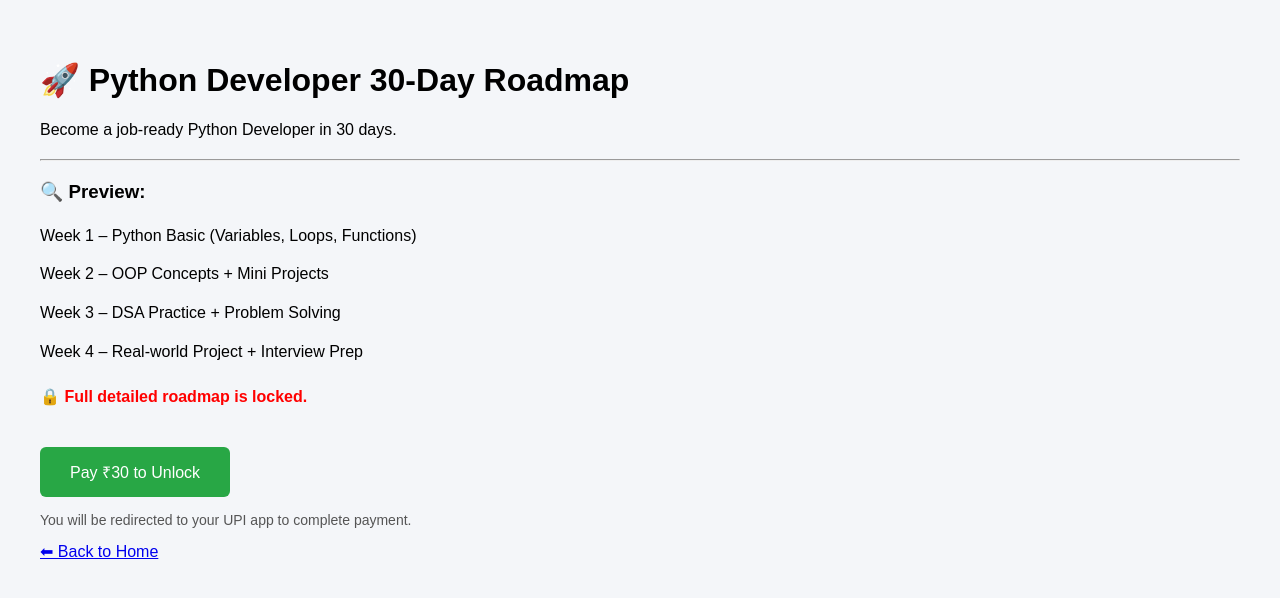
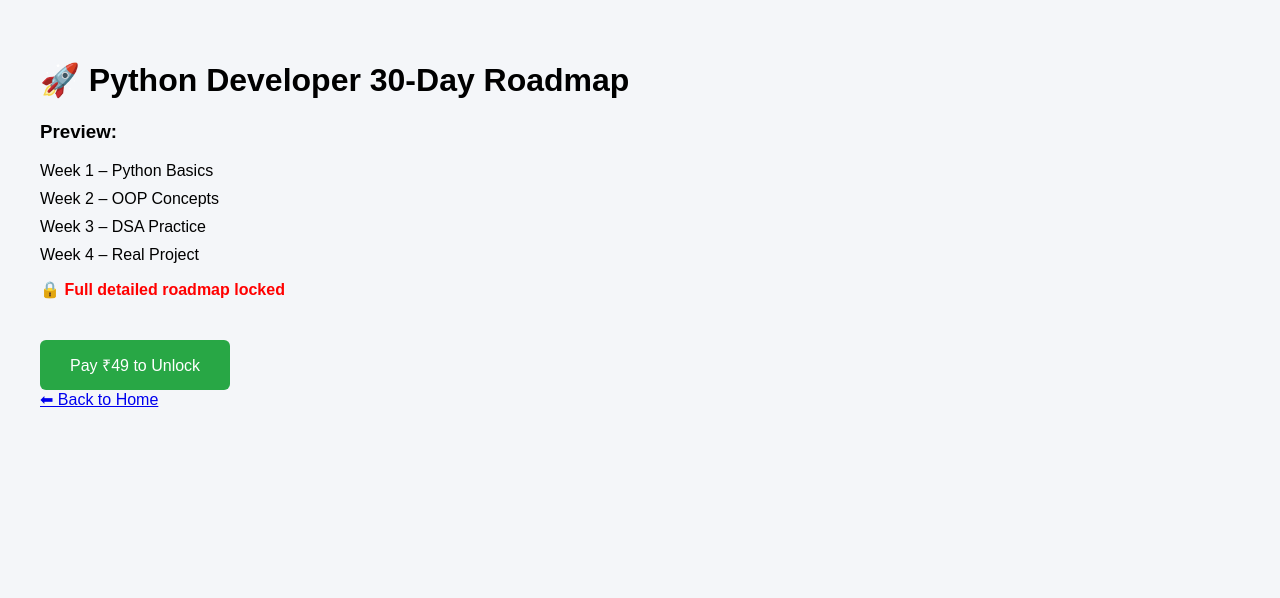
Before and after one commit to Sinchana148/python-road, a React (Create React App) app: page /roadmap in a window 1280 px wide. Shown: the top 598 px of the page. Built offline with nearby package versions, Linux system fonts and the light colour scheme.

Commit message:
Updated payment link

```diff
--- a/src/App.js
+++ b/src/App.js
@@ -3,6 +3,8 @@ import { BrowserRouter as Router, Routes, Route, Link } from "react-router-dom";
 import Roadmap from "./pages/Roadmap";
 import Questions from "./pages/Questions";
 import "./App.css";
+
+
 
 function Home() {
   return (
@@ -49,6 +51,8 @@ function App() {
         <Route path="/" element={<Home />} />
         <Route path="/roadmap" element={<Roadmap />} />
         <Route path="/questions" element={<Questions />} />
+
+
       </Routes>
     </Router>
   );
--- a/src/pages/Questions.js
+++ b/src/pages/Questions.js
@@ -1,18 +1,20 @@
 import React from "react";
+import { Link } from "react-router-dom";
 
 function Questions() {
+  const isPaid = localStorage.getItem("isPaid") === "true";
 
   const handlePayment = () => {
-    window.location.href =
-      "upi://pay?pa=sinchana8861001190@okicici&pn=Sinchana&am=49&cu=INR";
+    window.location.href = "https://imjo.in/5Ude7d";
   };
 
   return (
     <div style={{ padding: "40px", fontFamily: "Arial" }}>
       <h1>💡 Python Interview Questions</h1>
 
+      {!isPaid ? (
+        <>
           <h3>Preview:</h3>
-
           <ul>
             <li>Difference between list and tuple</li>
             <li>Explain decorators</li>
@@ -21,7 +23,7 @@ function Questions() {
           </ul>
 
           <p style={{ color: "red", fontWeight: "bold" }}>
-        🔒 Full 100+ Interview Questions Locked
+            🔒 Full 100+ Questions Locked
           </p>
 
           <button
@@ -37,8 +39,24 @@ function Questions() {
     fontSize: "16px",
   }}
 >
-        Pay ₹30 to Unlock
+  Pay ₹49 to Unlock
 </button>
+        </>
+      ) : (
+        <>
+          <h3>🎉 Full Interview Questions</h3>
+          <ul>
+            <li>Explain Python memory management</li>
+            <li>How multithreading works</li>
+            <li>Generators vs Iterators</li>
+            <li>Django vs Flask</li>
+            <li>And 100+ more...</li>
+          </ul>
+        </>
+      )}
+
+      <br />
+      <Link to="/">⬅ Back to Home</Link>
     </div>
   );
 }
--- a/src/pages/Roadmap.js
+++ b/src/pages/Roadmap.js
@@ -2,33 +2,28 @@ import React from "react";
 import { Link } from "react-router-dom";
 
 function Roadmap() {
+  const isPaid = localStorage.getItem("isPaid") === "true";
 
   const handlePayment = () => {
-    window.location.href =
-      "upi://pay?pa=sinchana8861001190@okicici&pn=Sinchana&am=49&cu=INR";
+    window.location.href = "https://imjo.in/5Ude7d";
   };
 
   return (
     <div style={{ padding: "40px", fontFamily: "Arial" }}>
       <h1>🚀 Python Developer 30-Day Roadmap</h1>
 
-      <p style={{ marginTop: "10px", fontSize: "16px" }}>
-        Become a job-ready Python Developer in 30 days.
-      </p>
-
-      <hr style={{ margin: "20px 0" }} />
-
-      <h3>🔍 Preview:</h3>
-
-      <ul style={{ lineHeight: "1.8" }}>
-        <li>Week 1 – Python Basic (Variables, Loops, Functions)</li>
-        <li>Week 2 – OOP Concepts + Mini Projects</li>
-        <li>Week 3 – DSA Practice + Problem Solving</li>
-        <li>Week 4 – Real-world Project + Interview Prep</li>
+      {!isPaid ? (
+        <>
+          <h3>Preview:</h3>
+          <ul>
+            <li>Week 1 – Python Basics</li>
+            <li>Week 2 – OOP Concepts</li>
+            <li>Week 3 – DSA Practice</li>
+            <li>Week 4 – Real Project</li>
           </ul>
 
-      <p style={{ marginTop: "20px", fontWeight: "bold", color: "red" }}>
-        🔒 Full detailed roadmap is locked.
+          <p style={{ color: "red", fontWeight: "bold" }}>
+            🔒 Full detailed roadmap locked
           </p>
 
           <button
@@ -44,14 +39,24 @@ function Roadmap() {
     fontSize: "16px",
   }}
 >
-        Pay ₹30 to Unlock
+  Pay ₹49 to Unlock
 </button>
+        </>
+      ) : (
+        <>
+          <h3>🎉 Full Roadmap</h3>
+          <ul>
+            <li>Day 1–3: Variables, Data Types, Loops</li>
+            <li>Day 4–7: Functions, Modules</li>
+            <li>Week 2: OOP + Mini Projects</li>
+            <li>Week 3: DSA + 50 Problems</li>
+            <li>Week 4: Full Stack Project + Interview Prep</li>
+          </ul>
+        </>
+      )}
 
-      <p style={{ marginTop: "15px", fontSize: "14px", color: "#555" }}>
-        You will be redirected to your UPI app to complete payment.
-      </p>
+      <br />
       <Link to="/">⬅ Back to Home</Link>
-
     </div>
   );
 }
```
Also changed, not shown: src/pages/PaymentSuccess.js (added, +22 -0 lines). Lines whose indentation alone changed are shown as unchanged.
